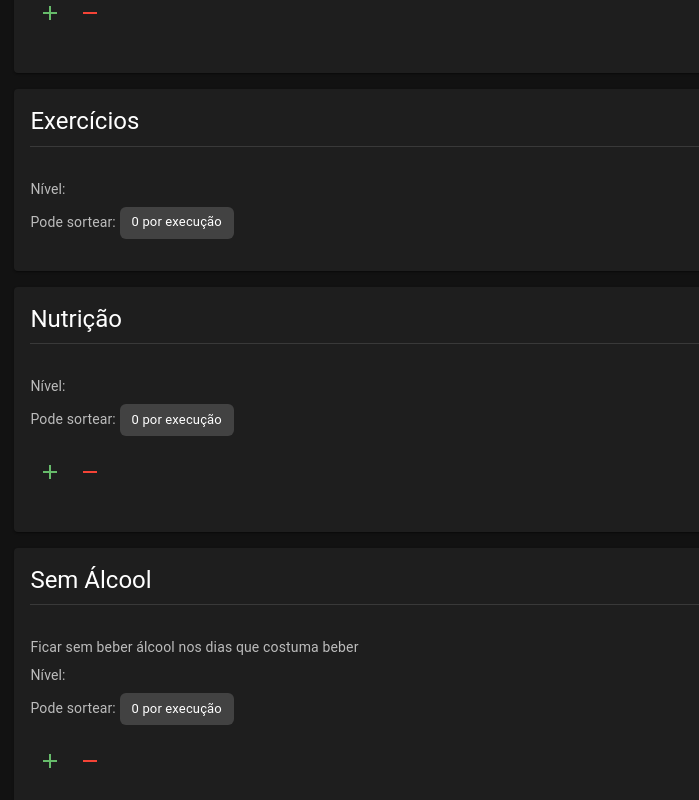
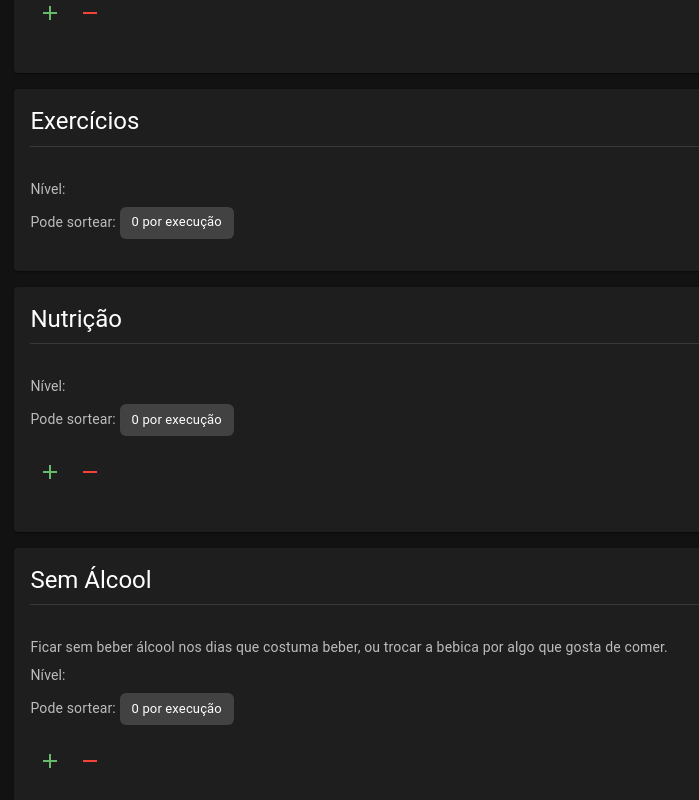
Before and after one commit to guiosouza/react-gamification-web-app, a Next.js app: page /exp in a window 1280 px wide. Shown: the part 954-1754 px from the top of the page, without its empty margins (0-699 px from the left). Built offline with nearby package versions, Linux system fonts and the light colour scheme.

Commit message:
Atualizar mensagem de descrição para a opção Sem Álcool no componente TaskCard

```diff
--- a/src/components/task-card.tsx
+++ b/src/components/task-card.tsx
@@ -105,7 +105,7 @@ export default function TaskCard({
         <Divider sx={{ mb: 4 }} />
         {taskName === "Sem Álcool" ? (
           <Typography variant="body2" sx={{ color: "text.secondary", mb: 1 }}>
-            Ficar sem beber álcool nos dias que costuma beber
+            Ficar sem beber álcool nos dias que costuma beber, ou trocar a bebica por algo que gosta de comer.
           </Typography>
         ) : null}
         <Typography variant="body2" sx={{ color: "text.secondary", mb: 1 }}>
```
